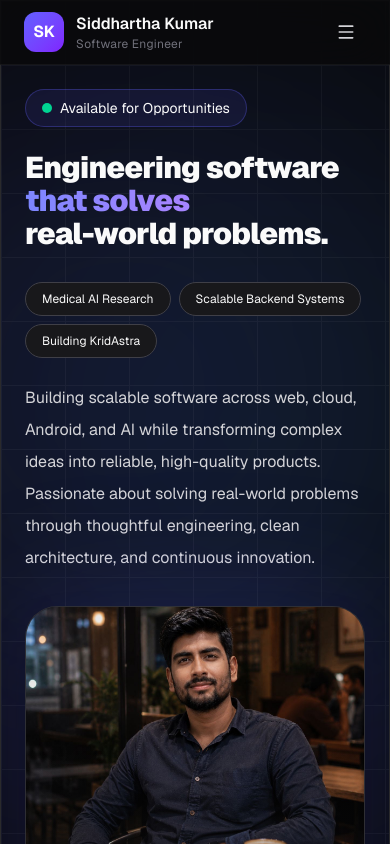
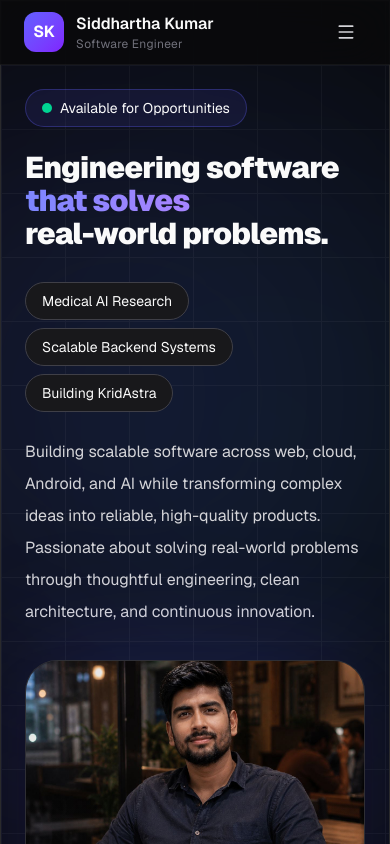
Before and after one commit to devsiddhartha31/devsiddhartha31.github.io, a Next.js app: page / in a window 390 px wide. Shown: the top 844 px of the page. Built offline with nearby package versions, Linux system fonts and the light colour scheme.

Commit message:
style(hero): simplify skill badge text sizing

```diff
--- a/components/skills/SkillBadge.tsx
+++ b/components/skills/SkillBadge.tsx
@@ -4,7 +4,7 @@ interface Props {
 
 export default function SkillBadge({ skill }: Props) {
   return (
-    <span className="rounded-full border border-zinc-700 bg-zinc-900 px-4 py-2 text-xs lg:text-sm transition hover:border-indigo-500 hover:text-indigo-400">
+    <span className="rounded-full border border-zinc-700 bg-zinc-900 px-4 py-2 text-sm transition hover:border-indigo-500 hover:text-indigo-400">
       {skill}
     </span>
   );
```
